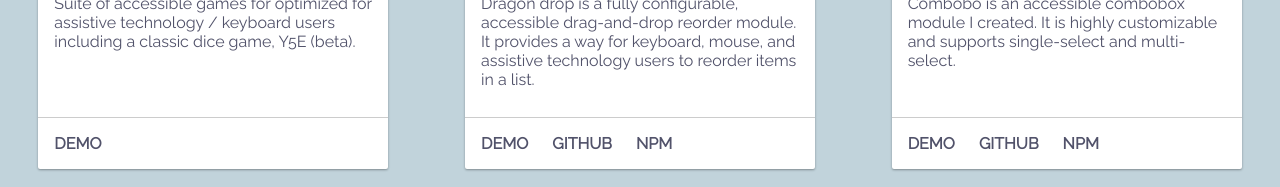
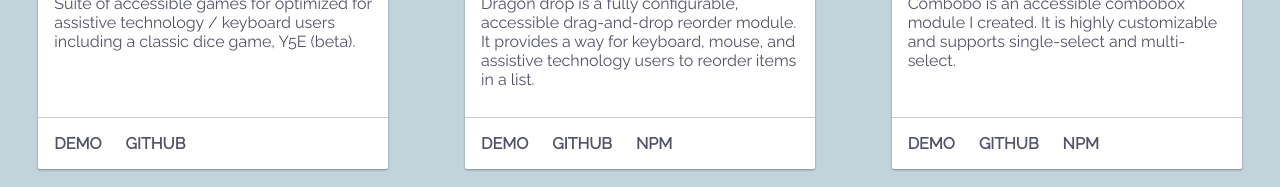
Before and after one commit to schne324/portfolio, a React app: page / in a window 1280 px wide. Shown: the part 1180-1367 px from the top of the page. Built offline with nearby package versions, Linux system fonts and the light colour scheme; a web font is replaced by a local one.

Commit message:
adds repo link to games

```diff
--- a/src/Projects/index.js
+++ b/src/Projects/index.js
@@ -10,6 +10,7 @@
         name={'A11y Games'}
         links={{
           demo: 'https://games.harris-schneiderman.com',
+          repo: 'https://github.com/schne324/games'
         }}
         image={'/images/y5e.png'}
       >
```
